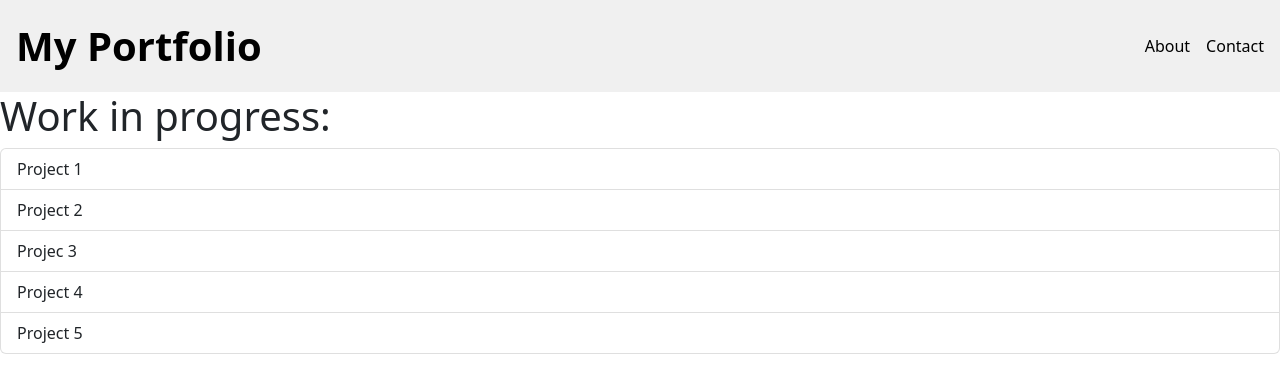
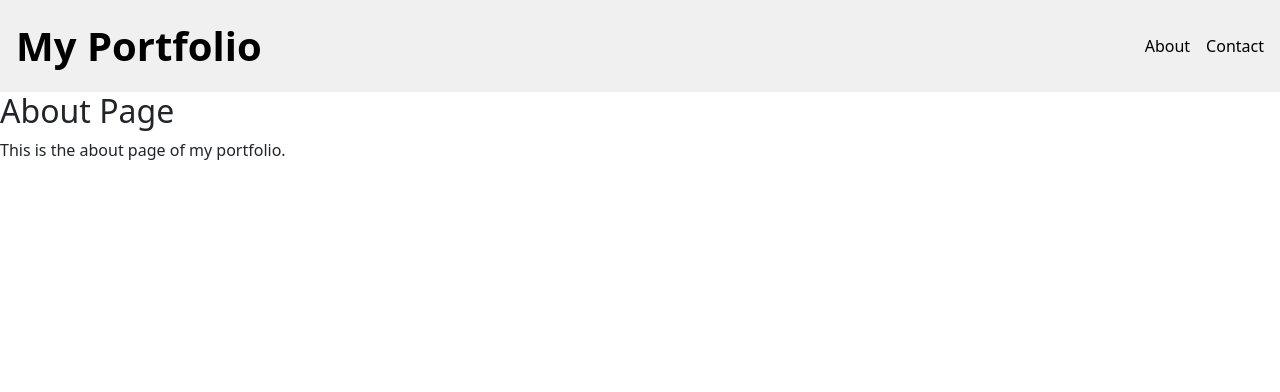
Before and after one commit to Morgan0404/personaldeploy, a React (Vite) app: page /about in a window 1280 px wide. Shown: the top 392 px of the page. Built offline with nearby package versions, Linux system fonts and the light colour scheme.

Commit message:
About page

```diff
--- a/package.json
+++ b/package.json
@@ -11,7 +11,8 @@
   "dependencies": {
     "bootstrap": "^5.2.3",
     "react": "^18.2.0",
-    "react-dom": "^18.2.0"
+    "react-dom": "^18.2.0",
+    "react-router-dom": "^6.22.3"
   },
   "devDependencies": {
     "@types/react": "^18.0.27",
--- a/src/App.tsx
+++ b/src/App.tsx
@@ -1,21 +1,33 @@
-import Alert from "./components/Alert";
+import React from "react";
+import { BrowserRouter, Routes, Route } from "react-router-dom";
+import Navbar from "./components/Navbar";
 import ListGroup from "./components/ListGroup";
-import Navbar from "./components/Navbar"; // Import the Navbar component
+import About from "./components/About"; // Import the About component
 
 function App() {
-  let items = ["Project 1", "Project 2", "Projec 3", "Project 4", "Project 5"];
+  let items = ["Project 1", "Project 2", "Project 3", "Project 4", "Project 5"];
   const handleSelectItem = (item: string) => {
     console.log(item);
   };
+
   return (
-    <div>
-      <Navbar /> {/* Add the Navbar component here */}
-      <ListGroup
-        items={items}
-        heading="Work in progress: "
-        onSelectItem={handleSelectItem}
-      />
-    </div>
+    <BrowserRouter>
+      <Navbar />
+      <Routes>
+        <Route
+          path="/"
+          element={
+            <ListGroup
+              items={items}
+              heading="Work in progress: "
+              onSelectItem={handleSelectItem}
+            />
+          }
+        />
+        <Route path="/about" element={<About />} />
+        {/* Define other routes here */}
+      </Routes>
+    </BrowserRouter>
   );
 }
 
--- /dev/null
+++ b/src/components/About.tsx
@@ -0,0 +1,10 @@
+function About() {
+  return (
+    <div>
+      <h2>About Page</h2>
+      <p>This is the about page of my portfolio.</p>
+    </div>
+  );
+}
+
+export default About;
--- a/src/components/Navbar.tsx
+++ b/src/components/Navbar.tsx
@@ -1,3 +1,5 @@
+import { Link } from "react-router-dom";
+
 function Navbar() {
   return (
     <nav
@@ -9,8 +11,8 @@ function Navbar() {
         backgroundColor: "#f0f0f0",
       }}
     >
-      <a
-        href="/"
+      <Link
+        to="/"
         style={{
           fontWeight: "bold",
           textDecoration: "none",
@@ -19,17 +21,17 @@ function Navbar() {
         }}
       >
         My Portfolio
-      </a>
+      </Link>
       <div>
-        <a
-          href="/about"
+        <Link
+          to="/about"
           style={{ margin: "0 1rem", textDecoration: "none", color: "black" }}
         >
           About
-        </a>
-        <a href="/contact" style={{ textDecoration: "none", color: "black" }}>
+        </Link>
+        <Link to="/contact" style={{ textDecoration: "none", color: "black" }}>
           Contact
-        </a>
+        </Link>
       </div>
     </nav>
   );
```
Also changed, not shown: 1 other file (tests, documents, lock files or other folders).
